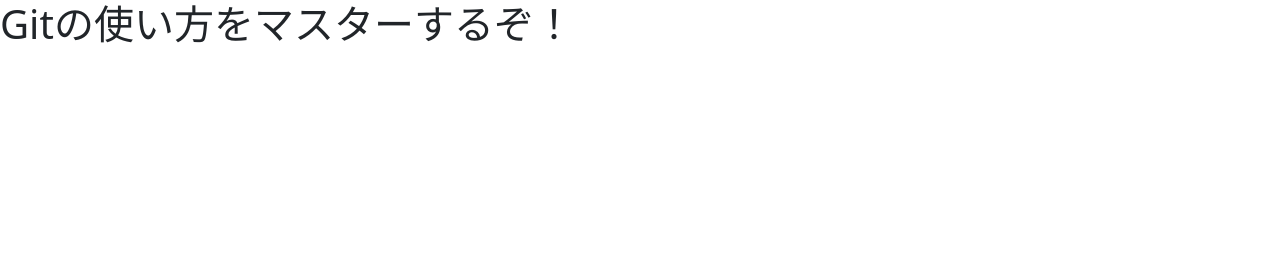
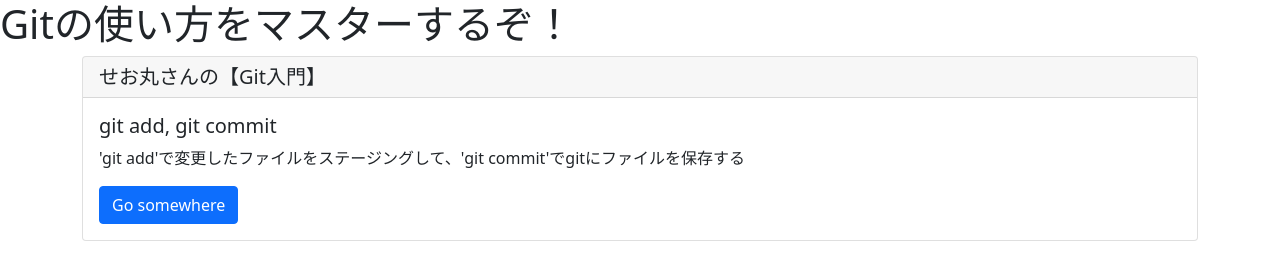
Before and after one commit to Jun5839/hello_git, a plain HTML site: page index.html in a window 1280 px wide. Drawn offline with nearby package versions, Linux system fonts and the light colour scheme.

Commit message:
second commit

```diff
--- a/index.html
+++ b/index.html
@@ -13,6 +13,16 @@
   <body>
     <h1>Gitの使い方をマスターするぞ！</h1>
 
+    <div class="container">
+        <div class="card">
+            <h5 class="card-header">せお丸さんの【Git入門】</h5>
+            <div class="card-body">
+              <h5 class="card-title">git add, git commit</h5>
+              <p class="card-text">'git add'で変更したファイルをステージングして、'git commit'でgitにファイルを保存する</p>
+              <a href="#" class="btn btn-primary">Go somewhere</a>
+            </div>
+          </div>
+    </div>
 
     <!-- Optional JavaScript; choose one of the two! -->
 
```
